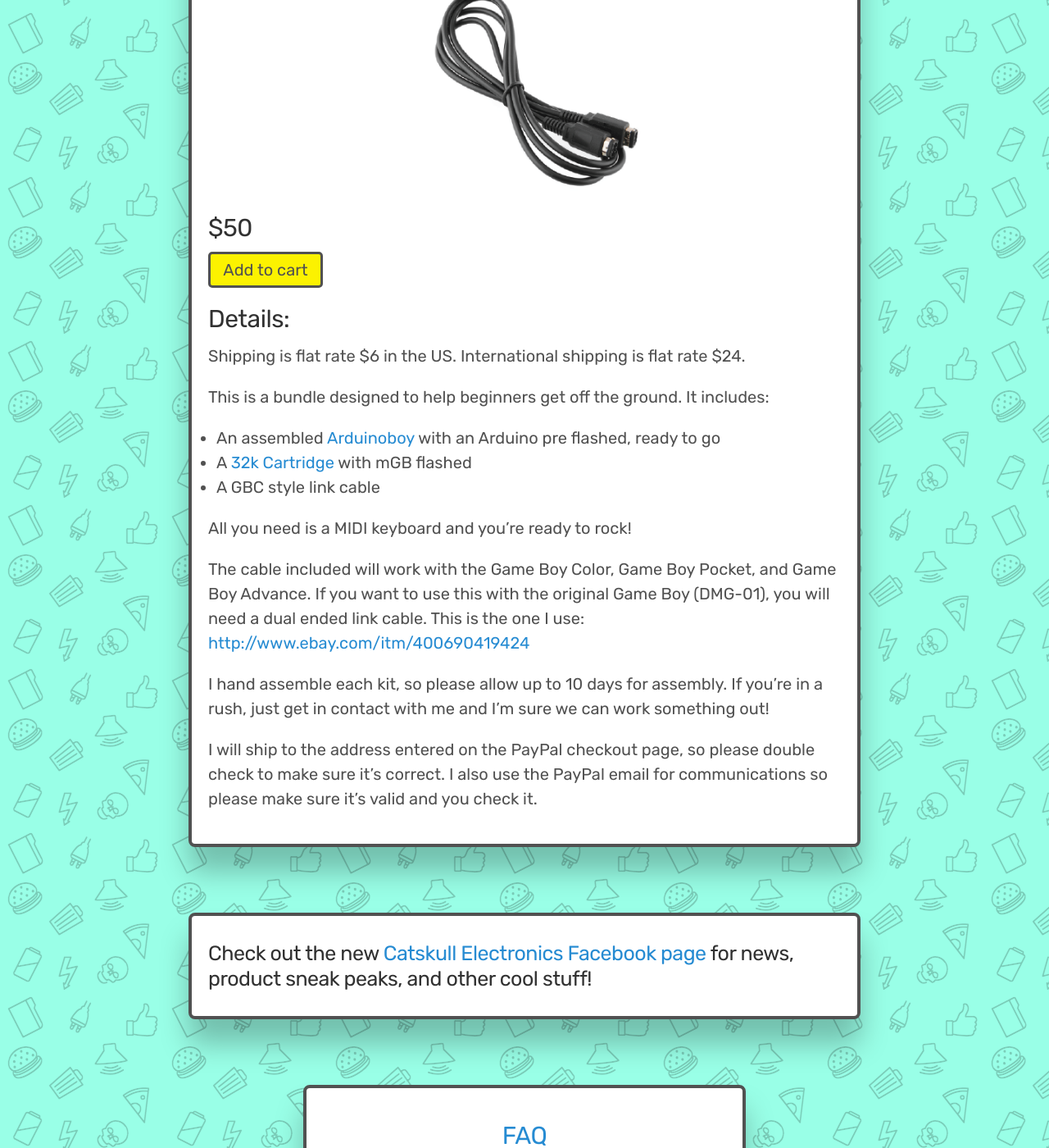
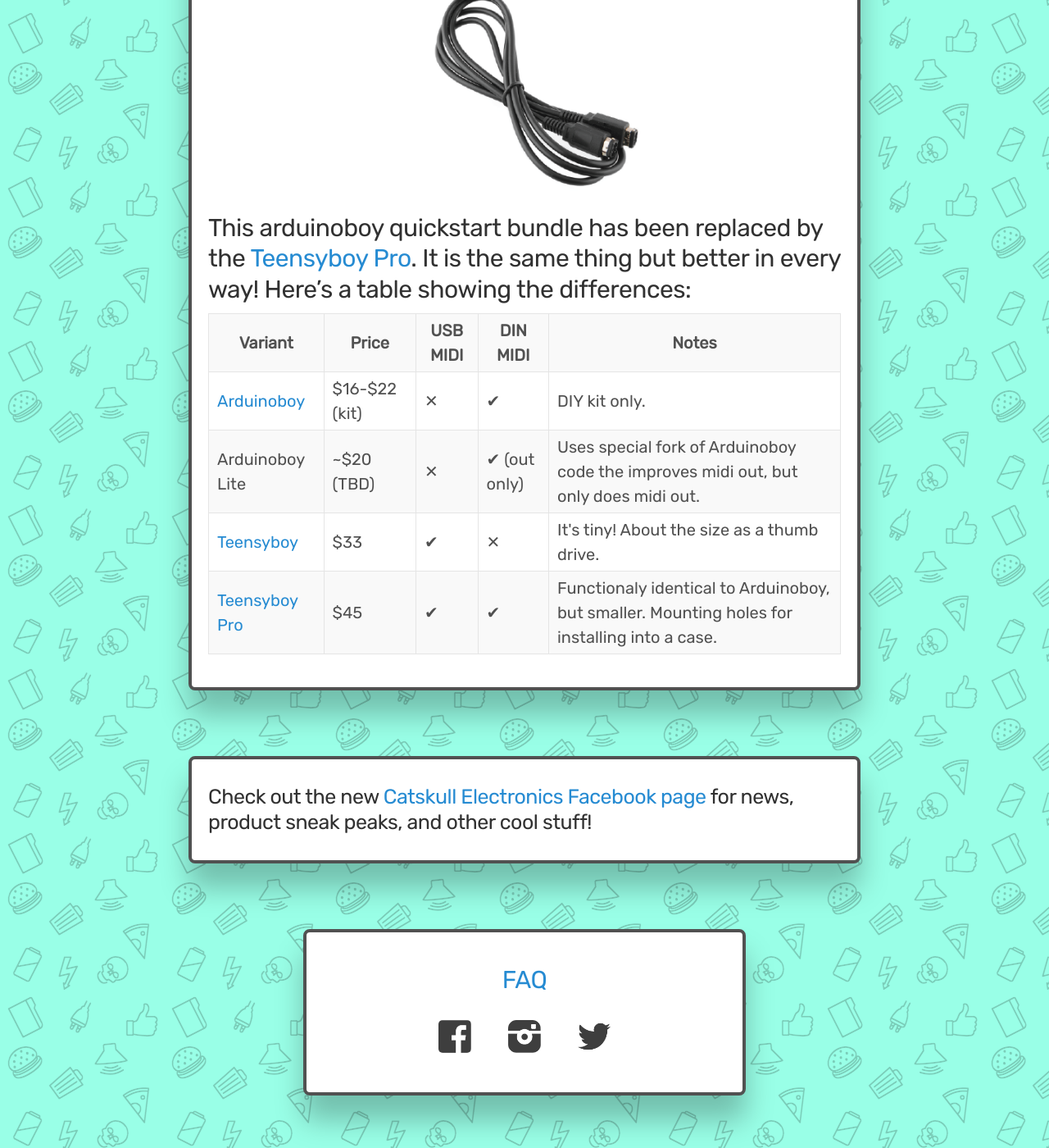
Before and after one commit to catskull/catskullelectronics.com, a Jekyll site: the page built from _posts/2017-02-11-arduinoboyquickstart.md, in a window 1280 px wide and 1400 px high, scrolled down 786 px. Shown: the whole window at 82% size. Built offline with Jekyll 4.4.1, drawn with Linux system fonts in a browser that asks for light colours.

Commit message:
Add teensyboy pro

```diff
--- a/_posts/2017-02-11-arduinoboyquickstart.md
+++ b/_posts/2017-02-11-arduinoboyquickstart.md
@@ -12,31 +12,42 @@
 	<img src="{{ site.baseurl }}public/images/aboyquickstart/1.png" alt="Arduinoboy Quickstart Bundle" id="gallery_image">
 </div>
 
-## $50
+## This arduinoboy quickstart bundle has been replaced by the [Teensyboy Pro](https://catskullelectronics.com/teensyboypro). It is the same thing but better in every way! Here's a table showing the differences:
 
-<div class="addToCart noselect" onclick="addToCart()">
-  Add to cart
-</div>
-
-## Details:
-
-Shipping is flat rate $6 in the US. International shipping is flat rate $24.
-
-This is a bundle designed to help beginners get off the ground. It includes:
-
- - An assembled [Arduinoboy](http://catskullelectronics.com/arduinoboy) with an Arduino pre flashed, ready to go
- - A [32k Cartridge](http://catskullelectronics.com/32kcart) with mGB flashed
- - A GBC style link cable
-
- All you need is a MIDI keyboard and you're ready to rock!
-
-The cable included will work with the Game Boy Color, Game Boy Pocket, and Game Boy Advance. If you want to use this with the original Game Boy (DMG-01), you will need a dual ended link cable. This is the one I use: [http://www.ebay.com/itm/400690419424](http://www.ebay.com/itm/400690419424)
-
-I hand assemble each kit, so please allow up to 10 days for assembly. If you're in a rush, just get in contact with me and I'm sure we can work something out!
-
-I will ship to the address entered on the PayPal checkout page, so please double check to make sure it's correct. I also use the PayPal email for communications so please make sure it's valid and you check it.
-
-<form id="paypal" target="paypal" action="https://www.paypal.com/cgi-bin/webscr" method="post">
-  <input type="hidden" name="cmd" value="_s-xclick">
-  <input type="hidden" name="hosted_button_id" value="T52L7QWDYUCC4">
-</form>
+<table style="min-width:100%;">
+	<tr>
+		<th>Variant</th>
+		<th>Price</th>
+		<th>USB MIDI</th>
+		<th>DIN MIDI</th>
+		<th>Notes</th>
+	</tr>
+	<tr>
+		<td><a href="https://catskullelectronics.com/arduinoboy">Arduinoboy</a></td>
+		<td>$16-$22 (kit)</td>
+		<td>✕</td>
+		<td>✔</td>
+		<td>DIY kit only.</td>
+	</tr>
+	<tr>
+		<td>Arduinoboy Lite</td>
+		<td>~$20 (TBD)</td>
+		<td>✕</td>
+		<td>✔ (out only)</td>
+		<td>Uses special fork of Arduinoboy code the improves midi out, but only does midi out.</td>
+	</tr>
+	<tr>
+		<td><a href="https://catskullelectronics.com/teensyboy">Teensyboy</a></td>
+		<td>$33</td>
+		<td>✔</td>
+		<td>✕</td>
+		<td>It's tiny! About the size as a thumb drive.</td>
+	</tr>
+	<tr>
+		<td><a href="https://catskullelectronics.com/teensyboypro">Teensyboy Pro</a></td>
+		<td>$45</td>
+		<td>✔</td>
+		<td>✔</td>
+		<td>Functionaly identical to Arduinoboy, but smaller. Mounting holes for installing into a case.</td>
+	</tr>
+</table>
```
Also changed, not shown: other parts of _posts/2017-02-11-arduinoboyquickstart.md (+1 -1 lines), _posts/2017-02-11-arduinoboy.md (+42 -10 lines), _posts/2017-04-26-teensyboy.md (+40 -0 lines), _posts/2017-11-10-gbamidi.md (+1 -1 lines), _posts/2018-02-02-teensyboypro.md (added, +97 -0 lines), public/js/teensyboyprogallery.js (added, +47 -0 lines), public/images/teensyboy_pro/1.JPG (added), public/images/teensyboy_pro/2.JPG (added), public/images/teensyboy_pro/3.JPG (added).
